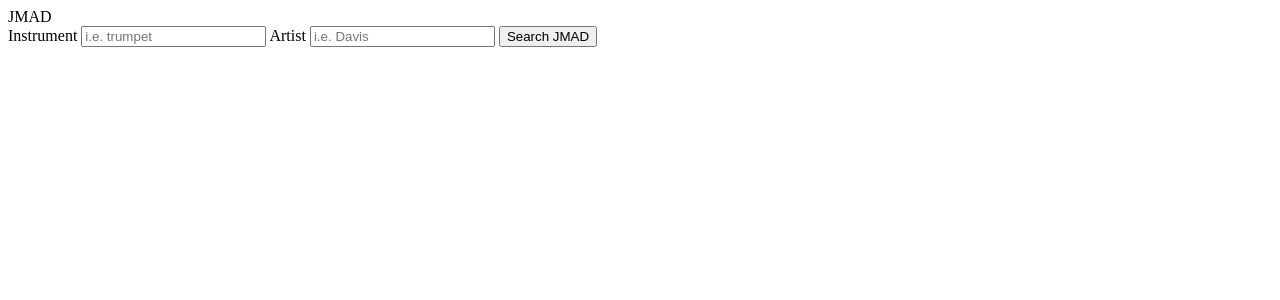
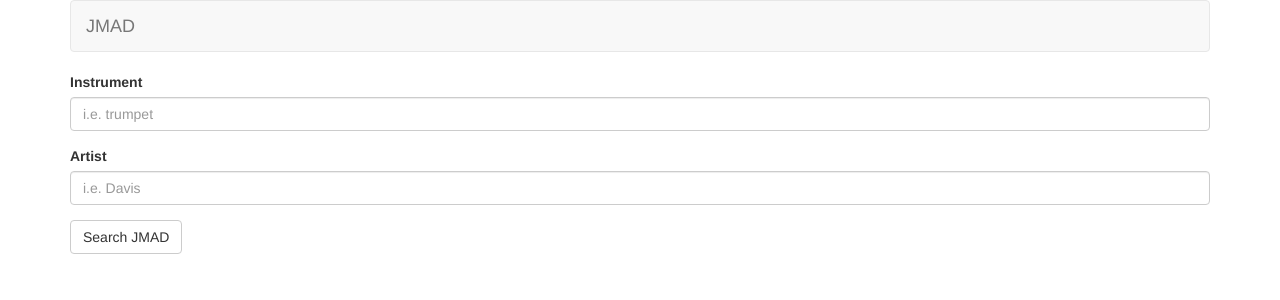
Before and after one commit to kevinharvey/jmad, a Django app: page / in a window 1280 px wide. Shown: the top 300 px of the page. Run offline with Django 3.2, Linux system fonts and the light colour scheme; some libraries are stand-ins or nearby versions.

Commit message:
Adds Bootstrap, templates reorg

```diff
--- a/jmad/jmad/settings.py
+++ b/jmad/jmad/settings.py
@@ -58,7 +58,7 @@ ROOT_URLCONF = 'jmad.urls'
 TEMPLATES = [
     {
         'BACKEND': 'django.template.backends.django.DjangoTemplates',
-        'DIRS': [],
+        'DIRS': ['templates'],
         'APP_DIRS': True,
         'OPTIONS': {
             'context_processors': [
--- a/jmad/solos/templates/solos/index.html
+++ /dev/null
@@ -1,19 +0,0 @@
-<a class="navbar-brand">JMAD</a>
-
-<form>
-  <label for="jmad-instrument">Instrument</label>
-  <input type="text" class="form-control" id="jmad-instrument" name="instrument" placeholder="i.e. trumpet" />
-
-  <label for="jmad-artist">Artist</label>
-  <input type="text" class="form-control" id="jmad-artist" name="artist" placeholder="i.e. Davis" />
-
-  <button type="submit">Search JMAD</button>
-</form>
-
-{% for solo in solos %}
-  <div class="jmad-search-result">
-      <a href="{{ solo.get_absolute_url }}">
-        {{ solo.track }}: {{ solo.artist }} on {{ solo.instrument }}
-      </a>
-  </div>
-{% endfor %}
--- /dev/null
+++ b/jmad/templates/base.html
@@ -0,0 +1,45 @@
+{% load staticfiles %}
+<!DOCTYPE html>
+<html lang="en">
+  <head>
+    <meta charset="utf-8">
+    <meta http-equiv="X-UA-Compatible" content="IE=edge">
+    <meta name="viewport" content="width=device-width, initial-scale=1, maximum-scale=1, user-scalable=no"">
+    <!-- The above 3 meta tags *must* come first in the head; any other head content must come *after* these tags -->
+
+    <link rel="icon" href="{% static "favicon.ico" %}">
+
+    <title>JMAD | The Jazz Musicianship Archive and Database</title>
+
+    <!-- Bootstrap -->
+    <link href="//maxcdn.bootstrapcdn.com/bootstrap/3.3.5/css/bootstrap.min.css" rel="stylesheet">
+
+    <!-- HTML5 shim and Respond.js for IE8 support of HTML5 elements and media queries -->
+    <!-- WARNING: Respond.js doesn't work if you view the page via file:// -->
+    <!--[if lt IE 9]>
+      <script src="//oss.maxcdn.com/html5shiv/3.7.2/html5shiv.min.js"></script>
+      <script src="//oss.maxcdn.com/respond/1.4.2/respond.min.js"></script>
+    <![endif]-->
+  </head>
+  <body>
+
+    <div class="container">
+
+      <nav class="navbar navbar-default">
+        <div class="container">
+          <div class="navbar-header">
+            <a class="navbar-brand">JMAD</a>
+          </div>
+        </div>
+      </nav>
+
+      {% block content %}{% endblock content %}
+
+    </div>
+
+    <!-- jQuery (necessary for Bootstrap's JavaScript plugins) -->
+    <script src="//ajax.googleapis.com/ajax/libs/jquery/1.11.3/jquery.min.js"></script>
+    <!-- Include all compiled plugins (below), or include individual files as needed -->
+    <script src="//maxcdn.bootstrapcdn.com/bootstrap/3.3.5/js/bootstrap.min.js"></script>
+  </body>
+</html>
--- /dev/null
+++ b/jmad/templates/solos/index.html
@@ -0,0 +1,26 @@
+{% extends 'base.html' %}
+
+{% block content %}
+<form>
+  <div class="form-group">
+    <label for="jmad-instrument">Instrument</label>
+    <input type="text" class="form-control" id="jmad-instrument" name="instrument" placeholder="i.e. trumpet" />
+  </div>
+
+  <div class="form-group">
+    <label for="jmad-artist">Artist</label>
+    <input type="text" class="form-control" id="jmad-artist" name="artist" placeholder="i.e. Davis" />
+  </div>
+
+  <button type="submit" class="btn btn-default">Search JMAD</button>
+</form>
+
+{% for solo in solos %}
+  <div class="jmad-search-result">
+    <a href="{{ solo.get_absolute_url }}">
+      {{ solo.track }}: {{ solo.artist }} on {{ solo.instrument }}
+    </a>
+  </div>
+{% endfor %}
+
+{% endblock content %}
--- a/jmad/solos/templates/solos/solo_detail.html
+++ b/jmad/templates/solos/solo_detail.html
@@ -1,3 +1,6 @@
+{% extends 'base.html' %}
+
+{% block content %}
 <p id="jmad-artist">{{ solo.artist }}</p>
 
 <p id="jmad-track">
@@ -16,3 +19,4 @@
 
 <p id="jmad-start-time">{{ solo.start_time }}</p>
 <p id="jmad-end-time">{{ solo.end_time }}</p>
+{% endblock content %}
```
Also changed, not shown: jmad/solos/static/favicon.ico (added).
